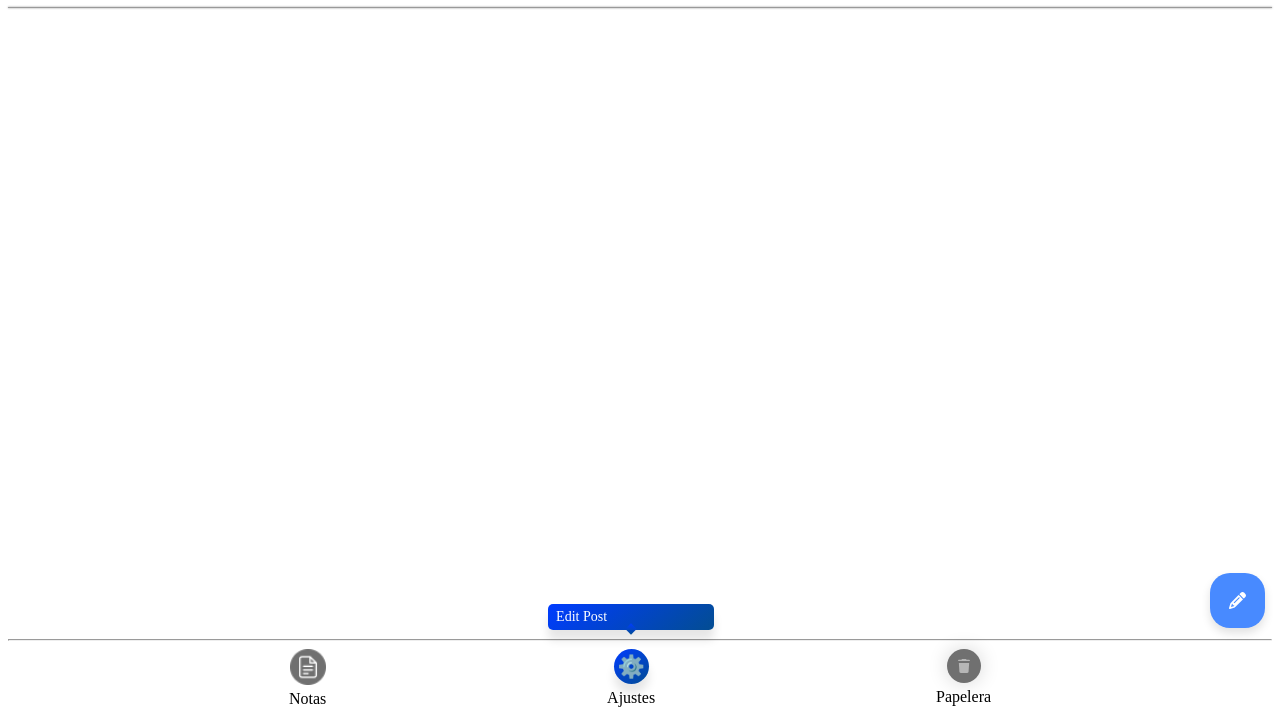
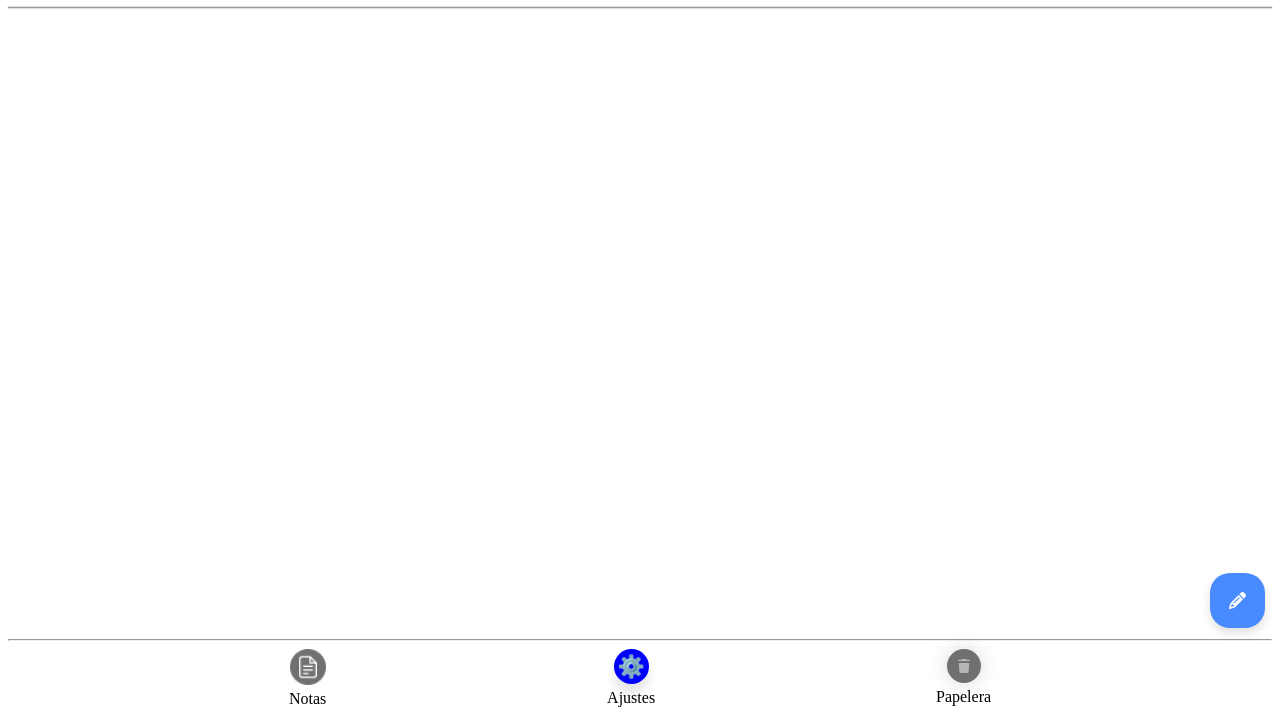
Before and after one commit to Alan-Ribeca/Bloc-de-nota, a plain HTML site: page index.html in a window 1280 px wide. In both pictures the pointer is over the element 631 px from the left and 742 px from the top of the page. Shown: the part 76-800 px from the top of the page. Drawn offline with Linux system fonts and the light colour scheme.

Commit message:
ultimo guardado

```diff
--- a/style/footer.css
+++ b/style/footer.css
@@ -89,6 +89,10 @@
   transition: all 0.2s cubic-bezier(0.68, -0.55, 0.265, 1.55);
 }
 
+.edit-post:hover{
+  background-color: rgb(0, 0, 253);
+}
+
 .edit-tooltip {
   position: absolute;
   top: 0px;
@@ -104,34 +108,8 @@
   width: 150px;
 }
 
-.edit-tooltip::before {
-  position: absolute;
-  content: "";
-  height: 8px;
-  width: 8px;
-  background: #ffffff;
-  bottom: -3px;
-  left: 50%;
-  transform: translate(-50%) rotate(45deg);
-  transition: all 0.3s cubic-bezier(0.68, -0.55, 0.265, 1.55);
-}
-
-.edit-post:hover .edit-tooltip {
-  top: -45px;
-  opacity: 1;
-  visibility: visible;
-  pointer-events: auto;
-}
-
 .edit-icon {
   font-size: 22px;
-}
-
-.edit-post:hover,
-.edit-post:hover .edit-tooltip,
-.edit-post:hover .edit-tooltip::before {
-  background: linear-gradient(320deg, rgb(3, 77, 146), rgb(0, 60, 255));
-  color: #ffffff;
 }
 
 /* PAPELERA */
@@ -165,7 +143,7 @@
 
 .button:hover {
   transition-duration: 0.3s;
-  background-color: rgb(255, 69, 69);
+  background-color: rgb(0, 0, 253);
   align-items: center;
   gap: 0;
 }
```
